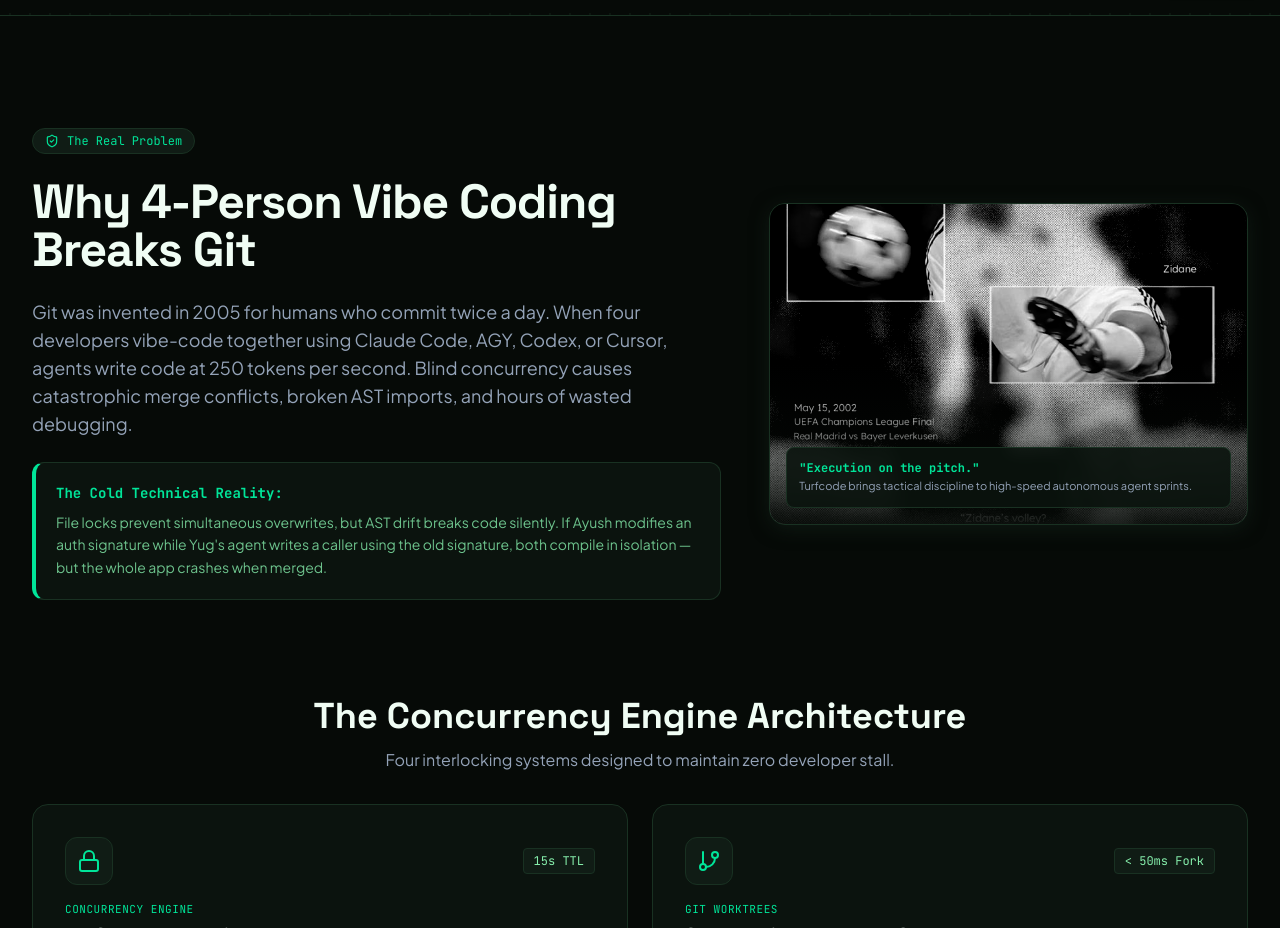
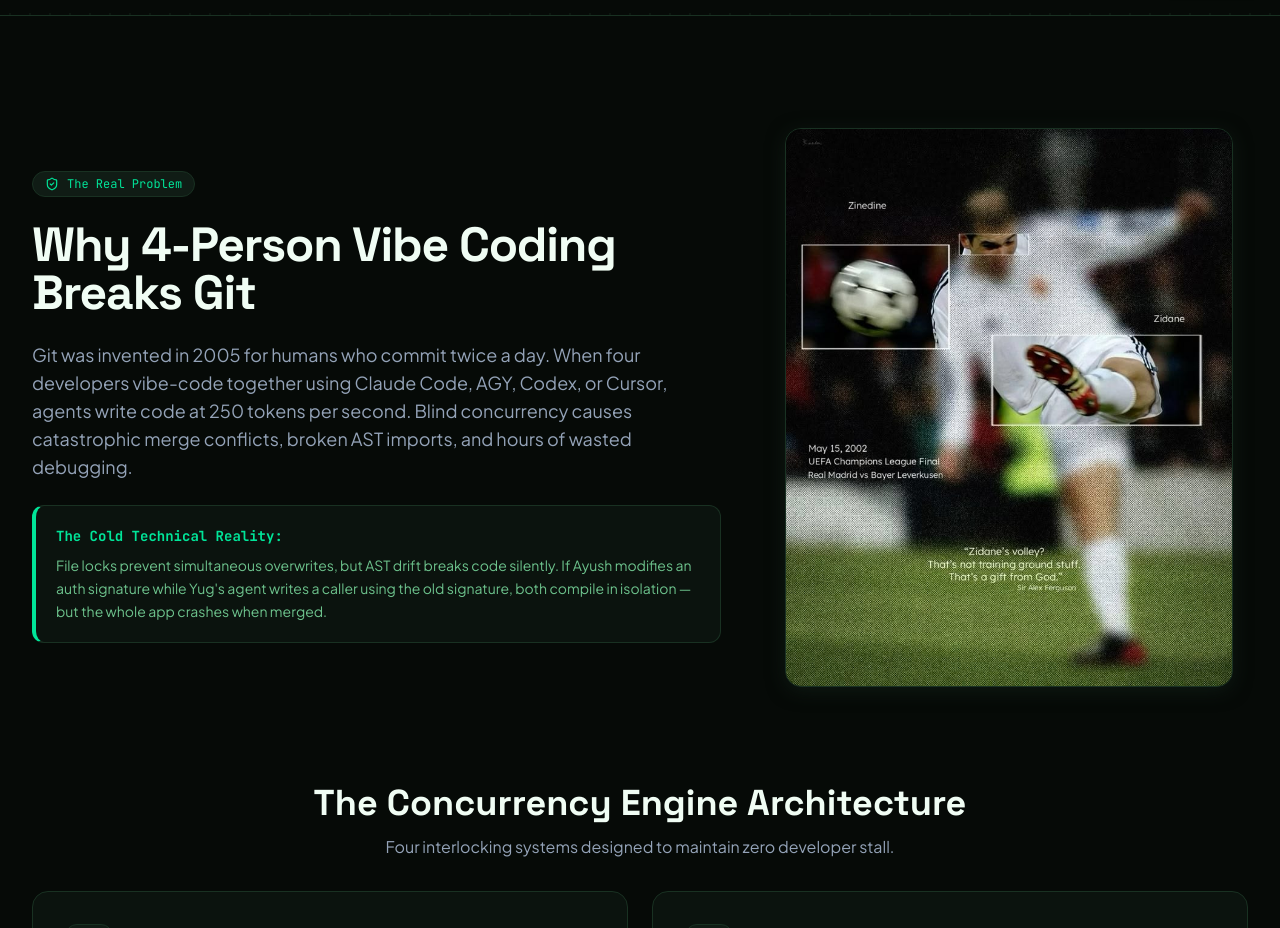
Before and after one commit to YugSrivastav/turfcode-site, a React (Vite) app: page / in a window 1280 px wide. Shown: the part 921-1849 px from the top of the page. Built offline with nearby package versions, Linux system fonts and the light colour scheme; grey boxes are pictures that could not be loaded; the HTML template or start-up script is replaced by a standard one.

Commit message:
fix: display full intact Zidane halftone editorial photo without cropping

```diff
--- a/src/components/ProductDetailsSection.jsx
+++ b/src/components/ProductDetailsSection.jsx
@@ -35,23 +35,14 @@
             </div>
           </div>
 
-          {/* Halftone Sports Editorial Visual (Zidane Volley / Pitch Aesthetic) */}
-          <div className="lg:col-span-5 relative group">
-            <div className="relative rounded-2xl overflow-hidden border border-[#193122] bg-[#101C15] shadow-turf-card">
+          {/* Halftone Sports Editorial Visual (Zidane Volley / Pitch Aesthetic - Full Photo) */}
+          <div className="lg:col-span-5 flex justify-center">
+            <div className="w-full max-w-md rounded-2xl overflow-hidden border border-[#193122] bg-[#0B130E] shadow-turf-card hover:border-[#264A34] transition-all">
               <img
                 src="/pitch-zidane-halftone.png"
-                alt="Zidane Halftone Pitch Editorial"
-                className="w-full h-80 object-cover grayscale contrast-125 brightness-90 group-hover:scale-105 transition-transform duration-500"
+                alt="Zidane Halftone UEFA Champions League Editorial"
+                className="w-full h-auto object-contain block transition-transform duration-300 hover:scale-[1.01]"
               />
-              <div className="absolute inset-0 bg-gradient-to-t from-[#060A07] via-transparent to-transparent opacity-90"></div>
-              <div className="absolute bottom-4 left-4 right-4 p-3 rounded-lg bg-[#0B130E]/90 border border-[#193122] backdrop-blur-sm">
-                <p className="font-mono text-xs text-[#00E599] font-semibold">
-                  "Execution on the pitch."
-                </p>
-                <p className="text-[11px] text-[#94A3B8] mt-0.5">
-                  Turfcode brings tactical discipline to high-speed autonomous agent sprints.
-                </p>
-              </div>
             </div>
           </div>
         </div>
```
